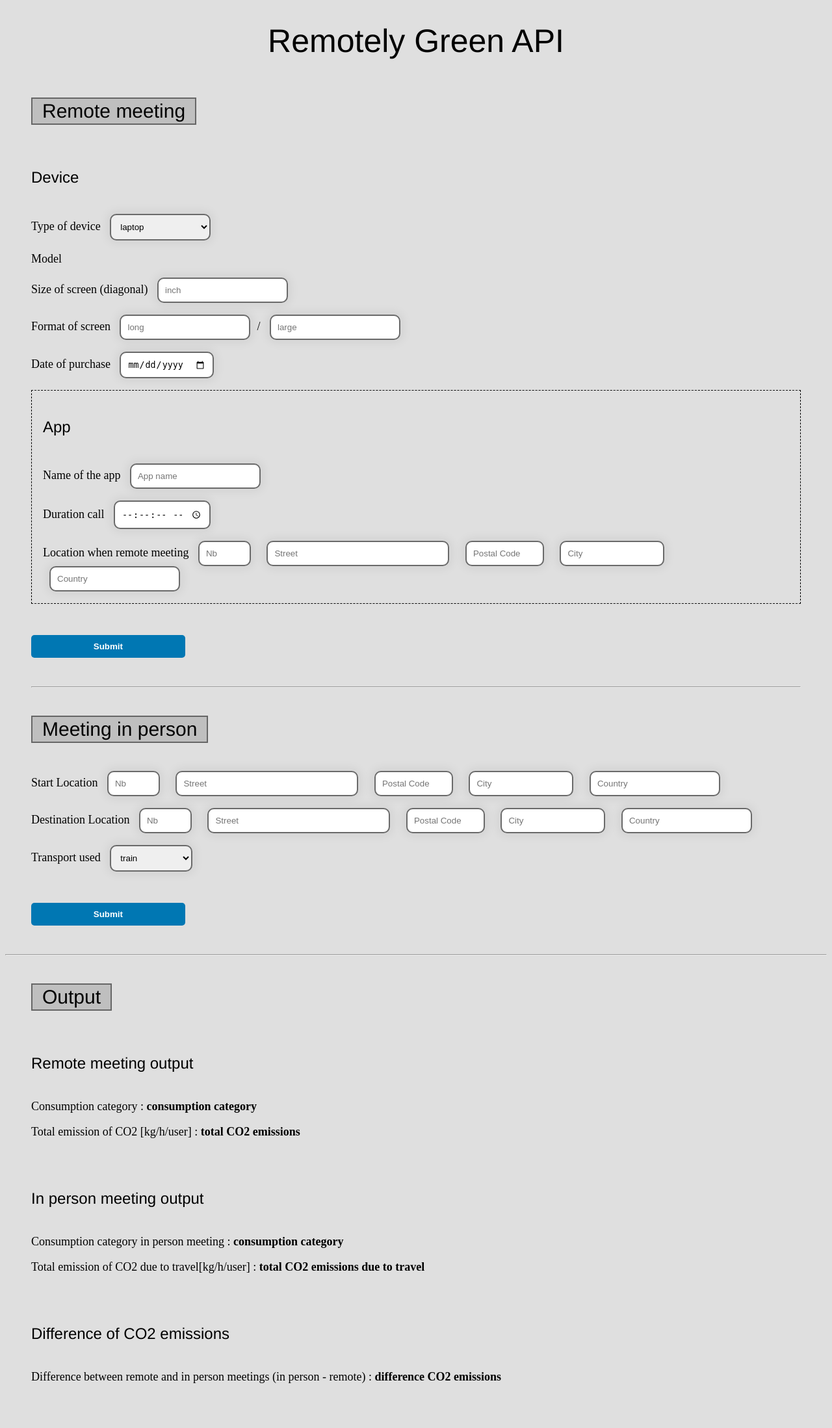
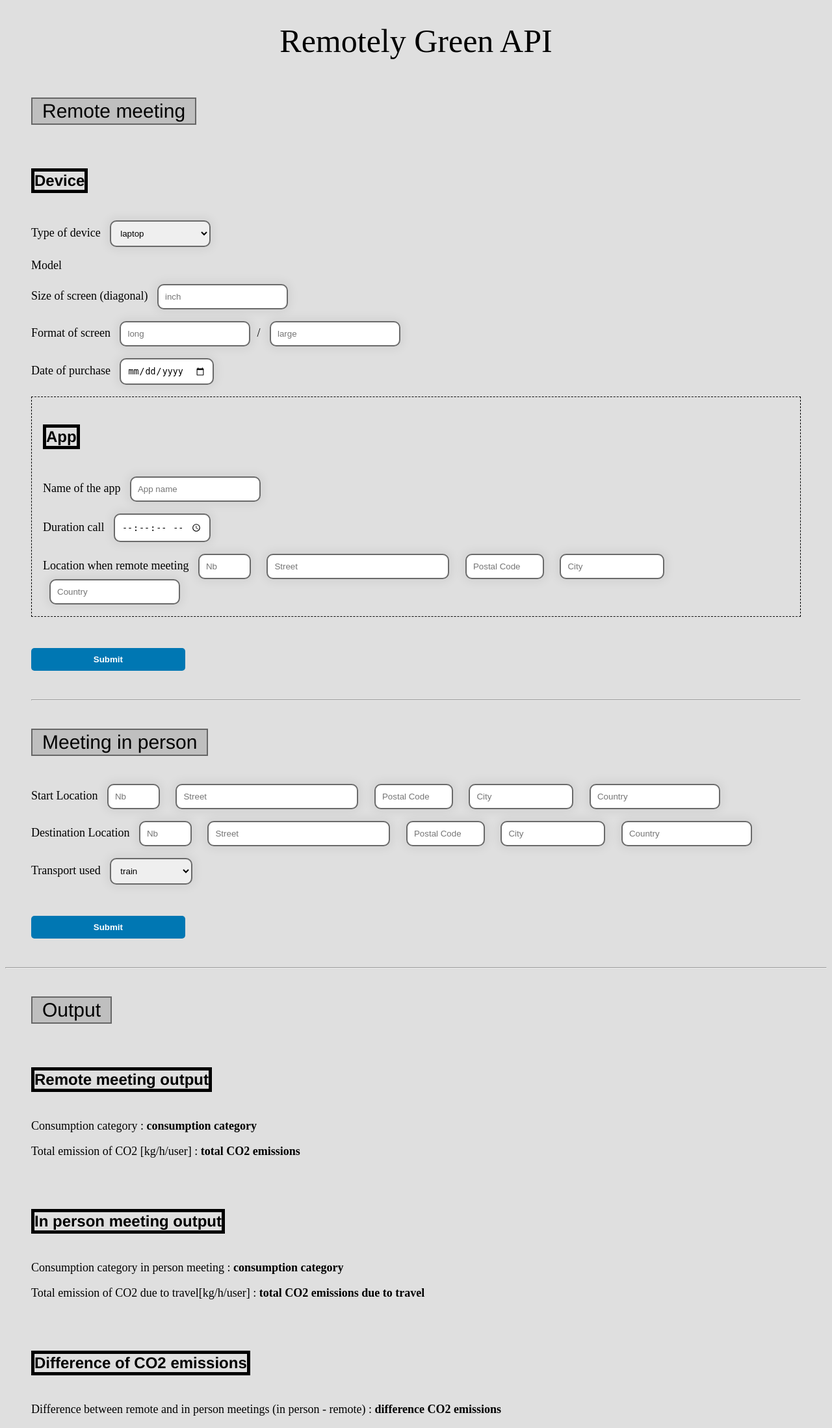
Before and after one commit to RemotelyGreenOrg/remotely-green, a Flask app: page /calculator in a window 1280 px wide. Shown: the whole page at 65% size. Before the commit the page ends 2128 px from the top, so only its background shows below. Run offline with Flask 2, Linux system fonts and the light colour scheme.

Commit message:
Format CSS

```diff
--- a/static/index.css
+++ b/static/index.css
@@ -1,12 +1,10 @@
 
 body{
-    background: #dfdfdf
+    background: #dfdfdf;
 }
-
 
 h1 {
     font-weight: 500;
-    font-family: "Helvetica Neue";
     font-size: 50px;
     text-align: center;
 }
@@ -22,11 +20,11 @@ h2 {
 }
 
 h3 {
-    font-weight: 70;
+    font-weight: 700;
     font-family: "Helvetica Neue";
     font-size: 24px;
     display: inline-block;
-    border: : 5px solid;
+    border: 5px solid;
 }
 
 p {
@@ -62,7 +60,7 @@ button {
   appearance:none;
   -webkit-appearance:none;
 
-  /* ccustom style */
+  /* custom style */
   margin-top: 30px;
   padding:10px;
   border:none;
```
